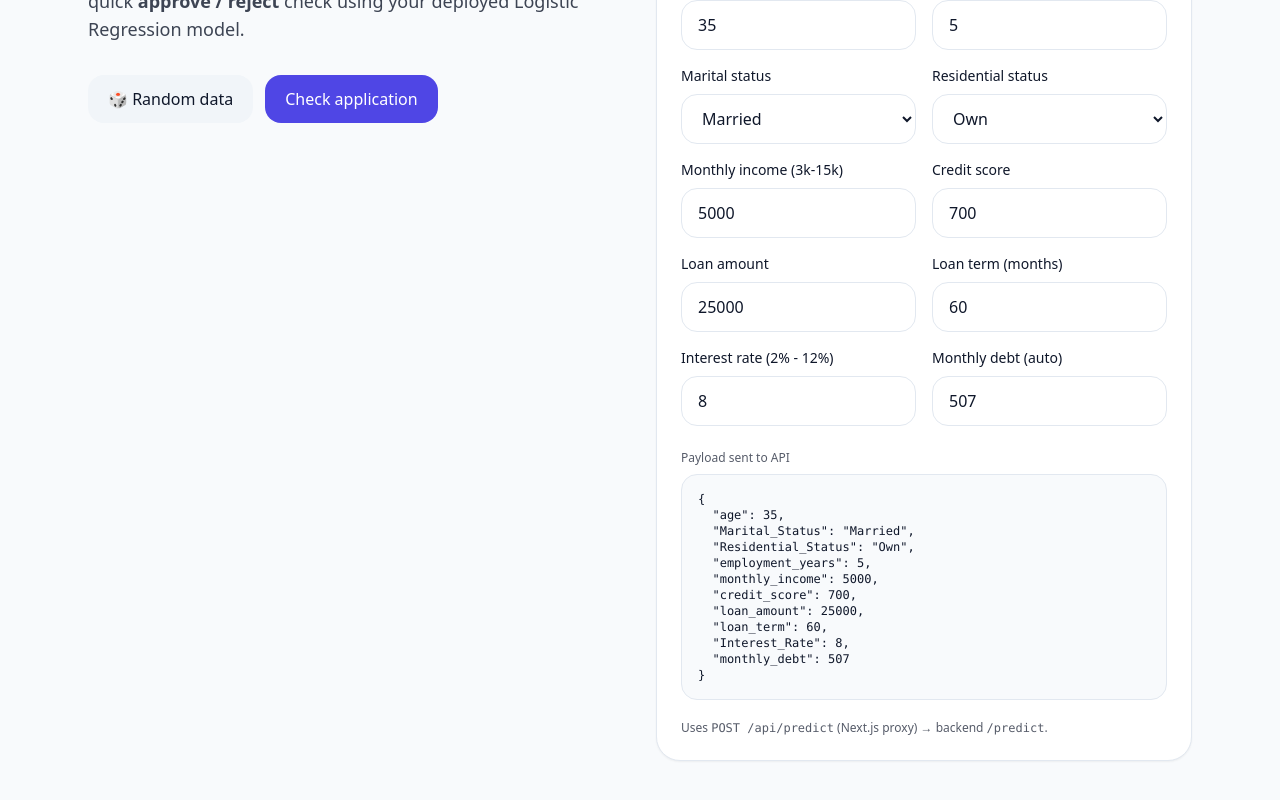
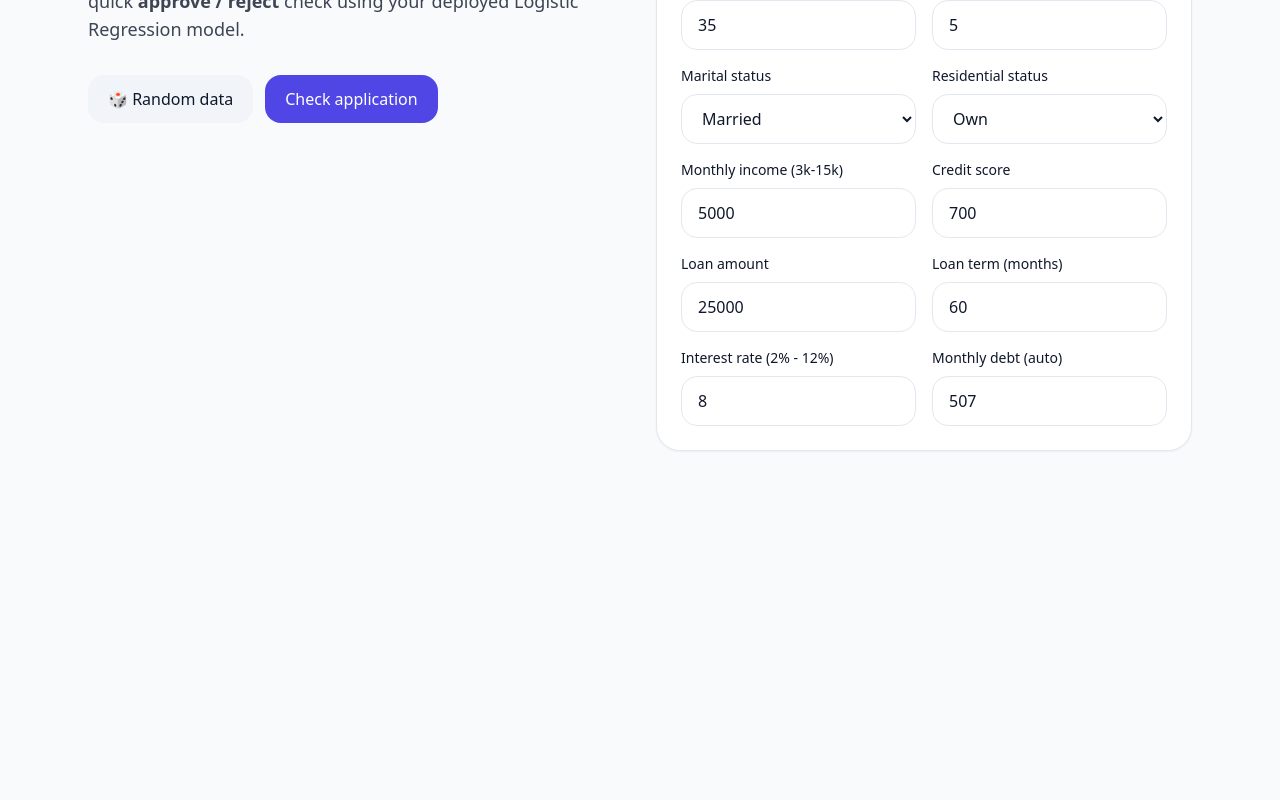
Before and after one commit to hoanvutt/aida_projects_loan_approve, a Next.js app: page / in a window 1280 px wide. Shown: the part 238-1038 px from the top of the page. After the commit the page ends 800 px from the top, so only its background shows below. Built offline with nearby package versions, Linux system fonts and the light colour scheme.

Commit message:
Update page.jsx

```diff
--- a/app/page.jsx
+++ b/app/page.jsx
@@ -238,24 +238,6 @@ export default function Page() {
               <input className={cls(input)} type="number" value={computedMonthlyDebt} readOnly />
             </Field>
           </div>
-
-          <div className="mt-6">
-            <div className="text-xs opacity-70 mb-2">Payload sent to API</div>
-            <pre className={isDark ? "bg-slate-950 border border-slate-800 rounded-2xl p-4 text-xs overflow-auto" : "bg-slate-50 border border-slate-200 rounded-2xl p-4 text-xs overflow-auto"}>
-              {JSON.stringify(displayForm, null, 2)}
-            </pre>
-          </div>
-
-          {result && (
-            <div className="mt-6 grid grid-cols-1 md:grid-cols-2 gap-4">
-              <StatCard title="Default probability" value={Number(result.default_probability).toFixed(6)} dark={isDark} />
-              <StatCard title="Decision threshold" value={Number(result.threshold).toFixed(2)} dark={isDark} />
-            </div>
-          )}
-
-          <div className="mt-5 text-xs opacity-70">
-            Uses <span className="font-mono">POST /api/predict</span> (Next.js proxy) → backend <span className="font-mono">/predict</span>.
-          </div>
         </div>
       </div>
     </div>
```
